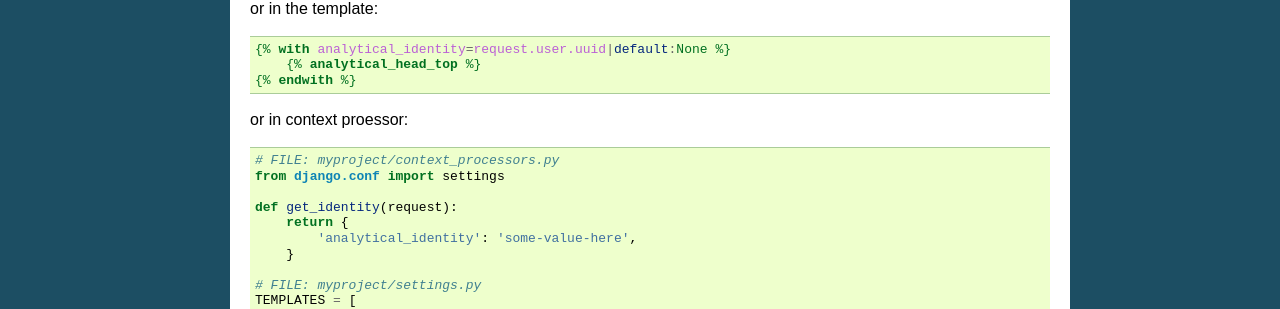
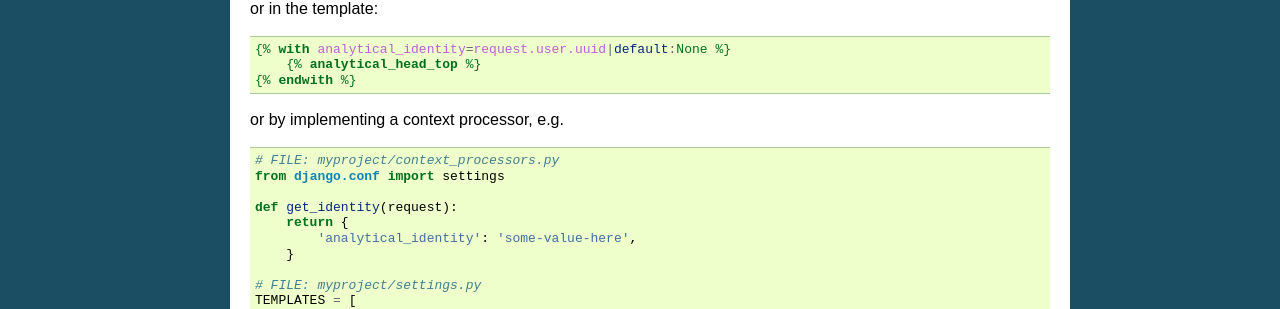
Before and after one commit to jazzband/django-analytical, a Sphinx documentation site: the page built from docs/features.rst, in a window 1280 px wide. Shown: the part 1050-1359 px from the top of the page. Built offline with Sphinx 7.4.7, drawn with Linux system fonts in a browser that asks for light colours.

Commit message:
Update docs/features.rst
Co-authored-by: Peter Bittner <django@bittner.it>

```diff
--- a/docs/features.rst
+++ b/docs/features.rst
@@ -88,7 +88,7 @@
         {% analytical_head_top %}
     {% endwith %}
 
-or in context proessor:
+or by implementing a context processor, e.g.
 
 .. code-block:: python
 
```
